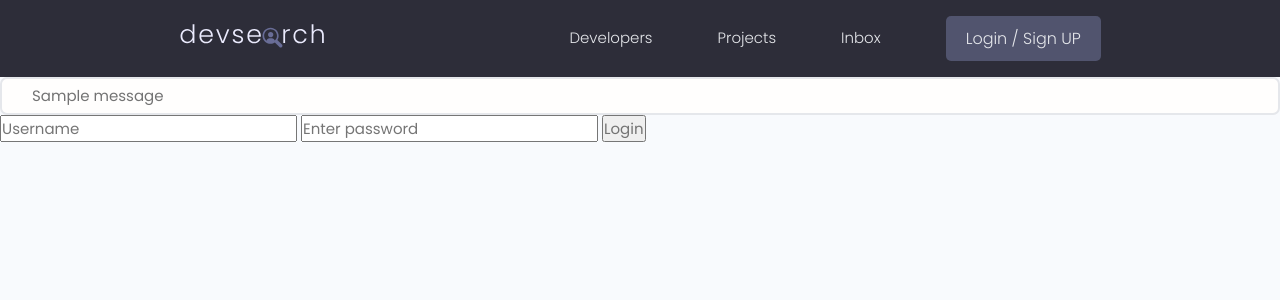
After one commit to Muhammad-Adam1/Devsearchlive, a Django app: page /login/ in a window 1280 px wide. The commit adds this page. Shown: the top 300 px of the page. Run offline with Django 4.2, Linux system fonts and the light colour scheme; one stand-in notice (Sample message) is shown; some libraries are stand-ins or nearby versions.

Commit message:
feat: Signals, Login, Logout

```diff
--- a/projects/views.py
+++ b/projects/views.py
@@ -1,4 +1,6 @@
 from django.shortcuts import render, redirect
+from django.contrib.auth.decorators import login_required
+
 from . models import Project
 from .forms import ProjectForm
 
@@ -12,6 +14,7 @@ def project(request, pk):
     context = {'project':projectObject}
     return render(request, 'projects/single-project.html', context)
 
+@login_required(login_url="login")
 def createProject(request):
     form = ProjectForm()
     if request.method == 'POST':
@@ -22,6 +25,7 @@ def createProject(request):
     context = {'form':form}
     return render(request, 'projects/project-form.html', context)
 
+@login_required(login_url="login")
 def updateProject(request, pk):
     context = {}
     templates = 'projects/project-form.html'
@@ -37,7 +41,7 @@ def updateProject(request, pk):
     context['form'] = form
     return render(request, templates, context)
 
-
+@login_required(login_url="login")
 def deleteProject(request, pk):
     project = Project.objects.get(id=pk)
     if request.method == "POST":
--- a/templates/main.html
+++ b/templates/main.html
@@ -17,6 +17,14 @@
     <body>
         {% include "navbar.html" %}
 
+            {% if messages %}
+                <ul class="messages">
+                {% for message in messages %}
+                <li {% if message.tags %} class="{{ message.tags }}" {% endif %}>{{ message }}</li>
+                {% endfor %}
+                </ul>
+            {% endif %}
+
         {% block content %}
 
         {% endblock content %}
--- a/templates/navbar.html
+++ b/templates/navbar.html
@@ -15,8 +15,13 @@
           <li class="header__menuItem"><a href="{% url "profiles" %}">Developers</a></li>
           <li class="header__menuItem"><a href="{% url "projects" %}">Projects</a></li>
           <li class="header__menuItem"><a href="#">Inbox</a></li>
-          <li class="header__menuItem"><a href="#">My Account</a></li>
-          <li class="header__menuItem"><a href="{% url "create-project" %}" class="btn btn--sub">Add Project</a></li>
+
+          {% if request.user.is_authenticated %}
+          <li class="header__menuItem"><a href="{% url "create-project" %}">Add Project</a></li>
+          <li class="header__menuItem"><a href="{% url "logout" %}"  class="btn btn--sub">Logout</a></li>
+          {% else %}
+          <li class="header__menuItem"><a href="{% url "login" %}"  class="btn btn--sub">Login / Sign UP</a></li>
+          {% endif %}
         </ul>
       </nav>
     </div>
--- a/users/apps.py
+++ b/users/apps.py
@@ -4,3 +4,6 @@ from django.apps import AppConfig
 class UsersConfig(AppConfig):
     default_auto_field = 'django.db.models.BigAutoField'
     name = 'users'
+
+    def ready(self):
+        import users.signals
--- a/users/models.py
+++ b/users/models.py
@@ -21,7 +21,8 @@ class Profile(models.Model):
     id = models.UUIDField(default=uuid.uuid4, unique=True, primary_key=True, editable=False)
 
     def __str__(self):
-        return str(self.user.username)
+        # return str(self.user.username)
+        return str(self.user)
 
 
 class Skill(models.Model):
--- /dev/null
+++ b/users/templates/users/login_register.html
@@ -0,0 +1,14 @@
+{% extends "main.html" %}
+
+
+{% block content %}
+
+<form method="POST" action="{% url 'login' %}">
+    {% csrf_token %}
+    <input type="text" name="username" placeholder="Username" />
+    <input type="password" name="password" placeholder="Enter password" />
+    <input type="submit" value="Login" />
+</form>
+
+
+{% endblock content %}
--- a/users/urls.py
+++ b/users/urls.py
@@ -2,6 +2,8 @@ from django.urls import path
 from . import views
 
 urlpatterns = [
+    path('login/', views.loginUser, name="login"),
+    path('logout/', views.logoutUser, name="logout"),
     path('', views.profiles, name="profiles"),
     path('profile/<str:pk>', views.userprofile, name="user-profile"),
 ]
--- a/users/views.py
+++ b/users/views.py
@@ -1,5 +1,37 @@
-from django.shortcuts import render
+from django.shortcuts import render, redirect
+from django.contrib.auth.models import User
+
+from django.contrib.auth import login, authenticate, logout
+from django.contrib.auth.decorators import login_required
+from django.contrib import messages
+
 from .models import Profile
+
+def loginUser(request):
+
+    if request.user.is_authenticated:
+        return redirect("profiles")
+    if request.method == "POST":
+        username = request.POST['username']
+        password = request.POST['password']
+        try:
+            user = User.objects.get(username=username)
+        except:
+            messages.error(request, "Username does not exist")
+        user = authenticate(request, username=username, password=password)
+
+        if user is not None:
+            login(request, user)
+            return redirect('profiles')
+        else:
+            messages.error(request,"Username or Password is incorrect")
+    print(request.POST)
+    return render(request, "users/login_register.html")
+
+def logoutUser(request):
+    logout(request)
+    messages.error(request,"User is logged out!")
+    return redirect('login')
 
 def profiles(request):
     profiles = Profile.objects.all()
```
Also changed, not shown: users/signals.py (added, +24 -0 lines), db.sqlite3.
